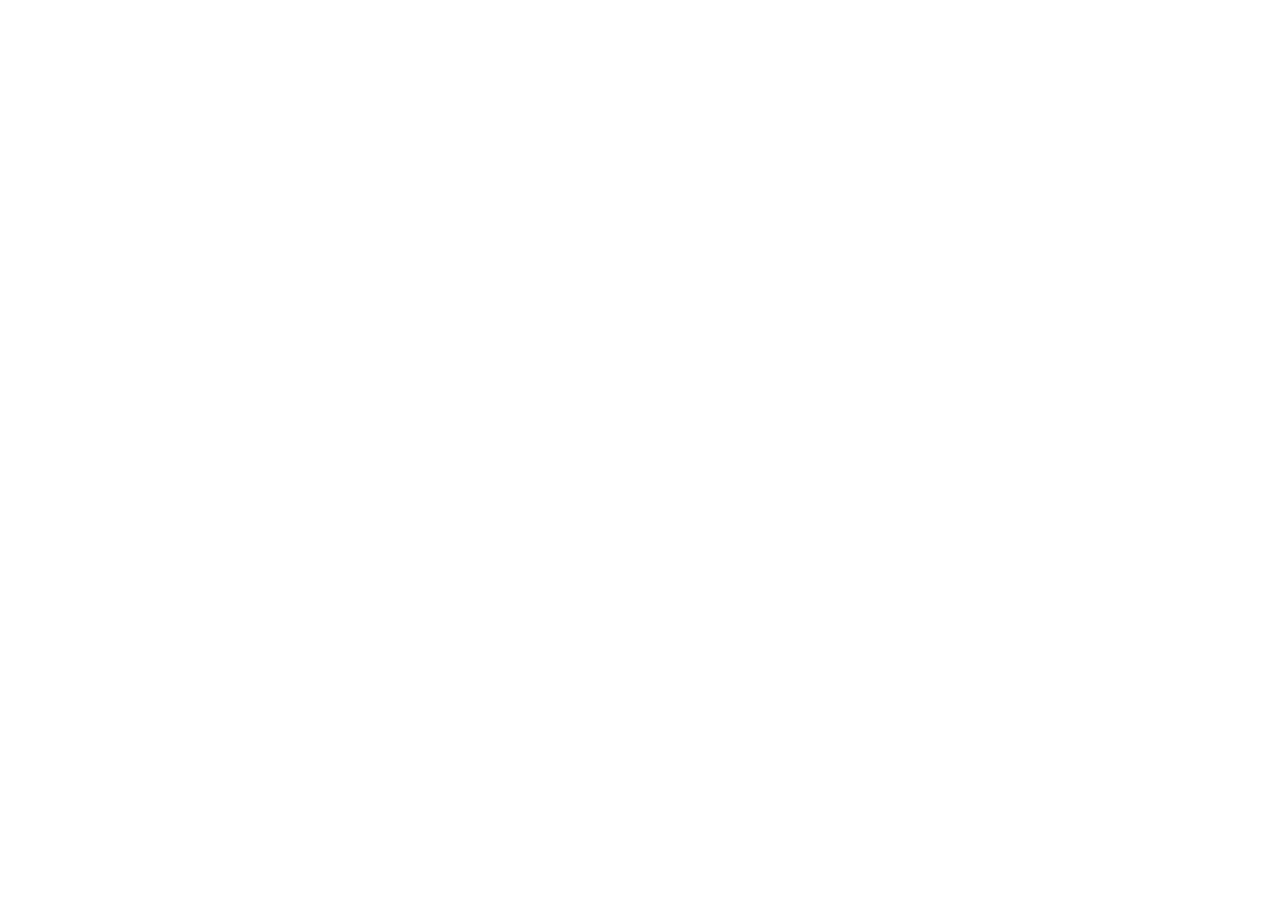
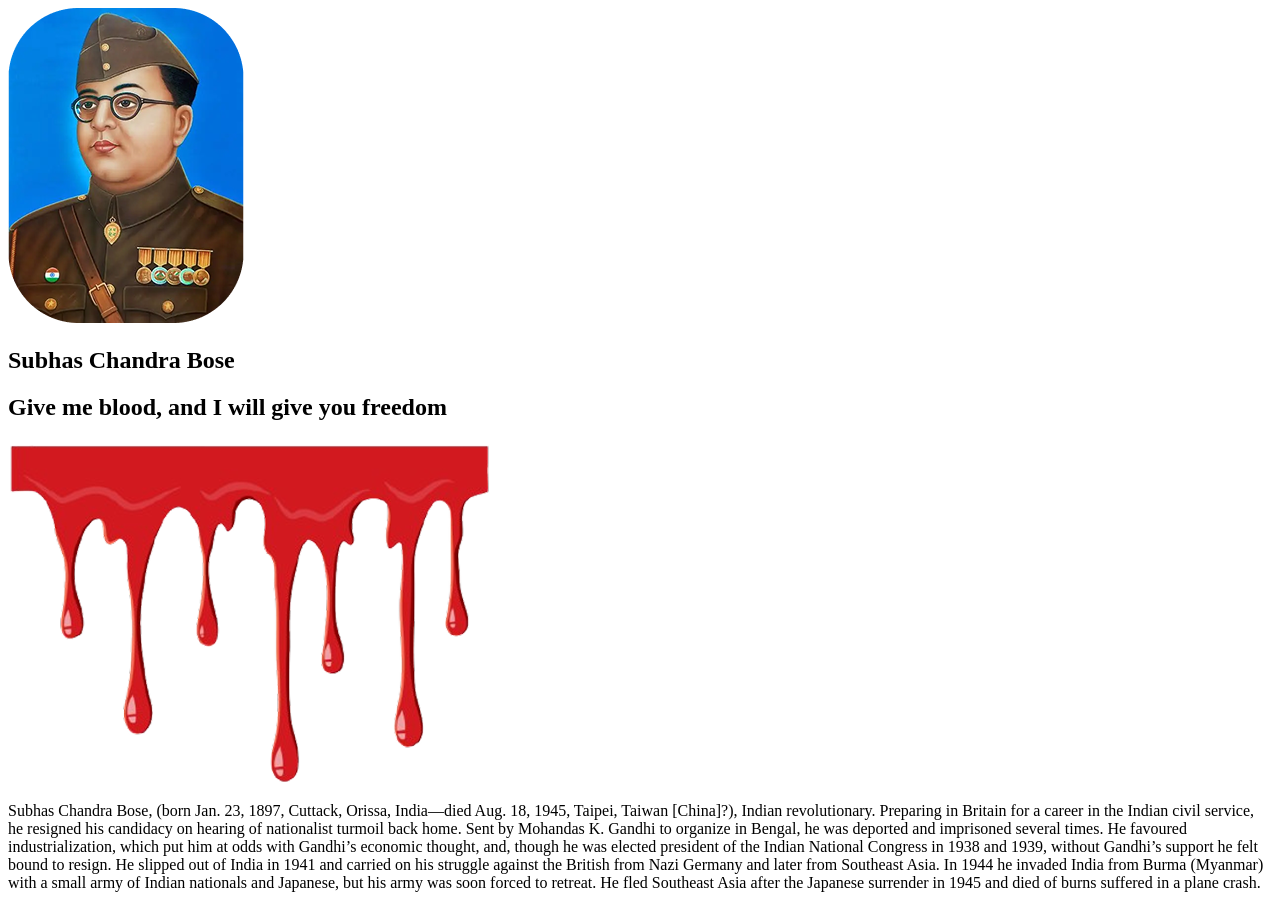
Before and after one commit to shadowrahmat/TRIBUTE-WEBSITE, a plain HTML site: page index.html in a window 1280 px wide. Before the commit the page ends 800 px from the top, so only its background shows below. Drawn offline with Linux system fonts and the light colour scheme.

Commit message:
a new code is here

```diff
--- a/index.html
+++ b/index.html
@@ -7,6 +7,27 @@
     <title>TRIBUTE WEBSITE</title>
   </head>
   <body>
-
+    <section>
+      <img src="./imges/hero.png" alt="subhas chandra bose" />
+      <h1>Subhas Chandra Bose</h1>
+      <h2>Give me blood, and I will give you freedom</h2>
+      <img src="./imges/blood_art.png" alt="blood_art" />
+      <p>
+        Subhas Chandra Bose, (born Jan. 23, 1897, Cuttack, Orissa, India—died
+        Aug. 18, 1945, Taipei, Taiwan [China]?), Indian revolutionary. Preparing
+        in Britain for a career in the Indian civil service, he resigned his
+        candidacy on hearing of nationalist turmoil back home. Sent by Mohandas
+        K. Gandhi to organize in Bengal, he was deported and imprisoned several
+        times. He favoured industrialization, which put him at odds with
+        Gandhi’s economic thought, and, though he was elected president of
+        the Indian National Congress in 1938 and 1939, without Gandhi’s support
+        he felt bound to resign. He slipped out of India in 1941 and carried on
+        his struggle against the British from Nazi Germany and later from
+        Southeast Asia. In 1944 he invaded India from Burma (Myanmar) with a
+        small army of Indian nationals and Japanese, but his army was soon
+        forced to retreat. He fled Southeast Asia after the Japanese surrender
+        in 1945 and died of burns suffered in a plane crash.
+      </p>
+    </section>
   </body>
 </html>
```
